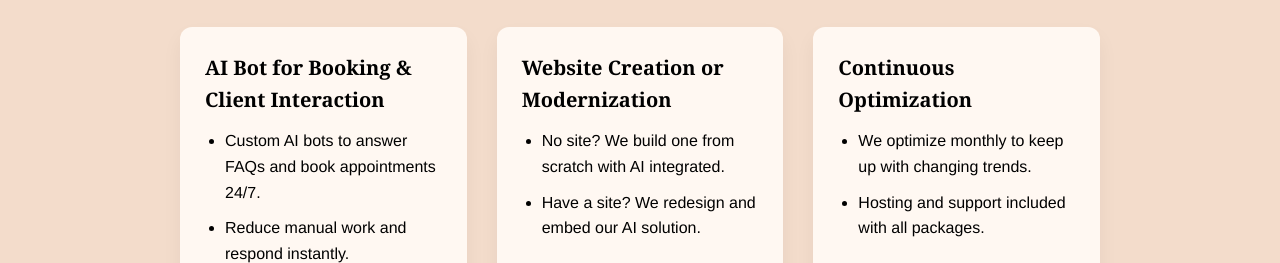
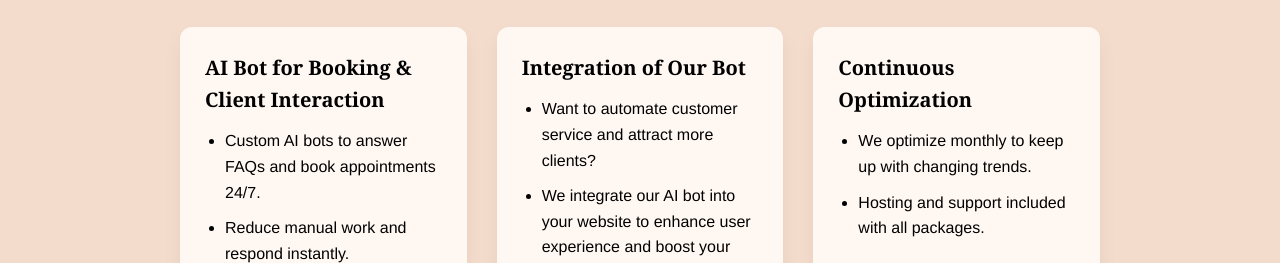
Before and after one commit to Rudy123-35/landing, a plain HTML site: page index.html in a window 1280 px wide. Shown: the part 689-952 px from the top of the page. Drawn offline with Linux system fonts and the light colour scheme.

Commit message:
Add files via upload

```diff
--- a/index.html
+++ b/index.html
@@ -228,9 +228,9 @@
             "Custom AI bots to answer FAQs and book appointments 24/7.",
             "Reduce manual work and respond instantly."
           ]],
-          ["Website Creation or Modernization", [
-            "No site? We build one from scratch with AI integrated.",
-            "Have a site? We redesign and embed our AI solution."
+          ["Integration of Our Bot", [
+            "Want to automate customer service and attract more clients?",
+            "We integrate our AI bot into your website to enhance user experience and boost your conversions."
           ]],
           ["Continuous Optimization", [
             "We optimize monthly to keep up with changing trends.",
@@ -260,9 +260,9 @@
             "Bots personalizados que responden preguntas y reservan 24/7.",
             "Reduce trabajo manual y responde al instante."
           ]],
-          ["Creación o Modernización Web", [
-            "¿No tienes sitio? Creamos uno con IA integrada.",
-            "¿Ya tienes? Lo rediseñamos e integramos nuestra solución."
+          ["Integración de nuestro Bot", [
+            "¿Quieres automatizar la atención y captar más clientes?",
+            "Integramos nuestro bot de IA en tu sitio web para mejorar la experiencia y aumentar tus conversiones."
           ]],
           ["Optimización Continua", [
             "Optimizamos cada mes para seguir las tendencias.",
@@ -292,9 +292,9 @@
             "Bots IA personnalisés pour répondre 24h/24 et prendre des rendez-vous.",
             "Réduction du travail manuel, réponses instantanées."
           ]],
-          ["Création ou Refonte de Site Web", [
-            "Pas de site ? On en crée un avec l’IA intégrée.",
-            "Déjà un site ? On le modernise avec notre solution."
+          ["Intégration de notre Bot", [
+            "Vous souhaitez automatiser le service client et attirer plus de clients ?",
+            "Nous intégrons notre bot IA à votre site web pour améliorer l’expérience utilisateur et augmenter vos conversions."
           ]],
           ["Optimisation Continue", [
             "Optimisation mensuelle pour suivre les tendances.",
```
